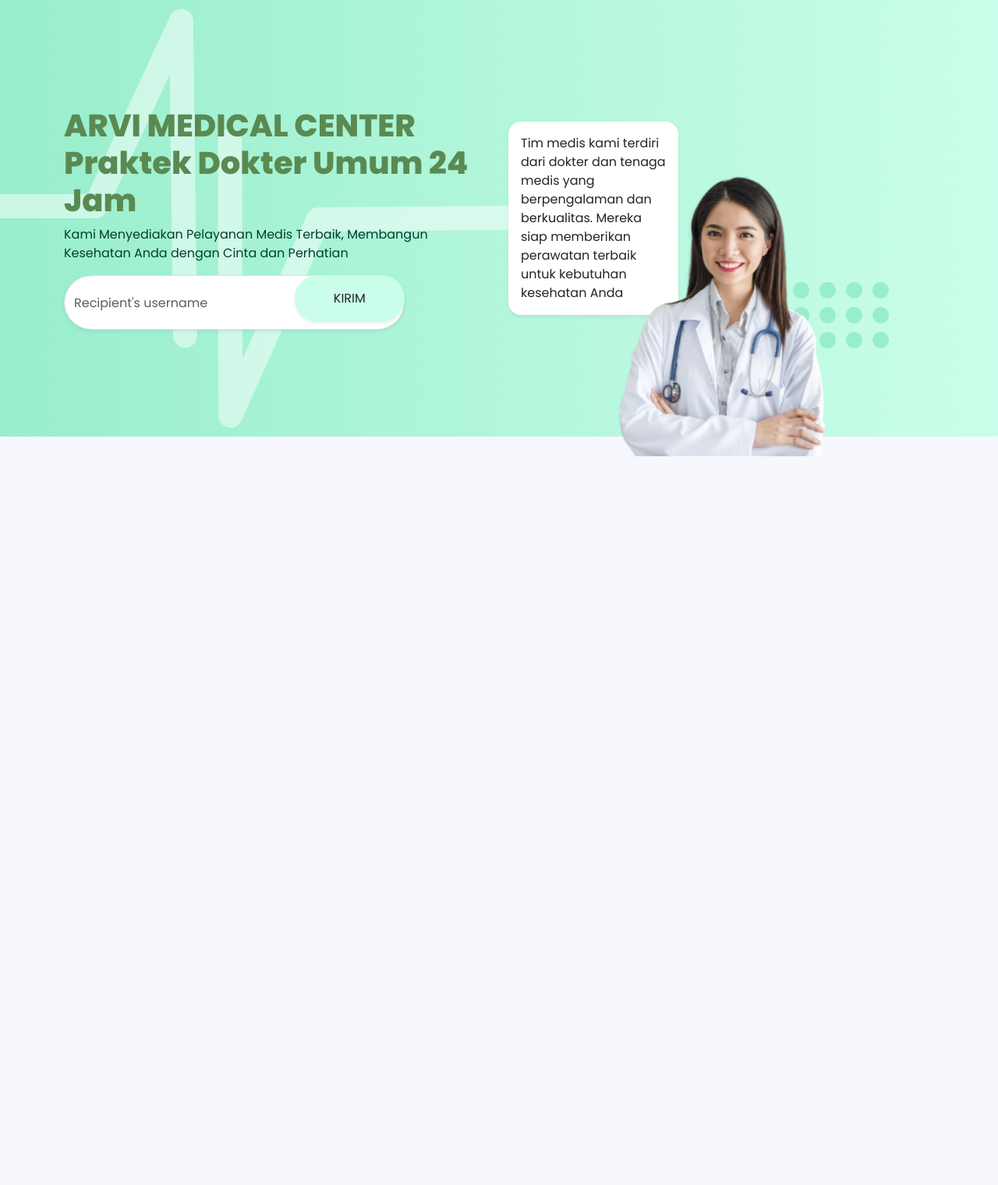
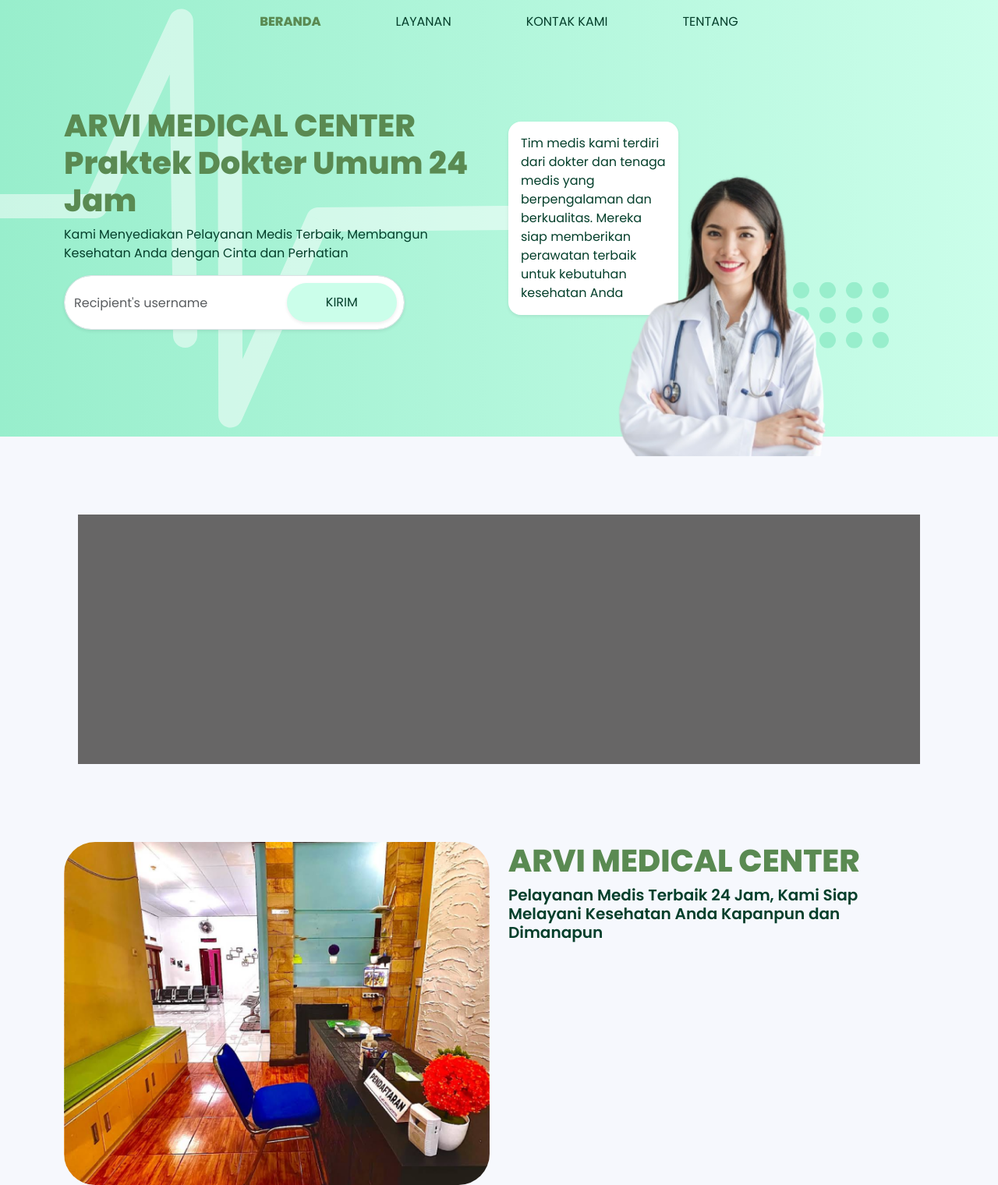
Before and after one commit to akbar-ardiansyah/arvi-medika, a website: page index.html in a window 1280 px wide. Shown: the whole page at 78% size. Before the commit the page ends 800 px from the top, so only its background shows below. Drawn offline with nearby package versions, Linux system fonts and the light colour scheme.

Commit message:
repair page

```diff
--- a/index.html
+++ b/index.html
@@ -4,14 +4,15 @@
 <head>
     <meta charset="UTF-8">
     <meta name="viewport" content="width=device-width, initial-scale=1.0">
-    <link rel="stylesheet" href="node_modules/bootstrap/dist/css/bootstrap.min.css">
-    <link rel="stylesheet" href="style.css">
+    <link rel="stylesheet" href="./node_modules/bootstrap/dist/css/bootstrap.min.css">
+    <link rel="stylesheet" href="./style.css">
+    <link rel="stylesheet" href="https://cdnjs.cloudflare.com/ajax/libs/animate.css/4.1.1/animate.min.css" />
     <title>Document</title>
 </head>
 
 <body>
     <!-- <nav class="navbar navbar-expand-lg bg-body-tertiary"> -->
-    <!-- <nav class="navbar navbar-expand-lg">
+    <nav class="navbar navbar-expand-lg fixed-top">
         <div class="container">
             <button class="navbar-toggler" type="button" data-bs-toggle="collapse" data-bs-target="#navbarNav"
                 aria-controls="navbarNav" aria-expanded="false" aria-label="Toggle navigation">
@@ -34,18 +35,18 @@
                 </ul>
             </div>
         </div>
-    </nav> -->
+    </nav>
     <section id="hero">
         <div class="container">
             <div class="row align-items-center h-70-vh">
                 <div class="col-sm-12 col-lg-6">
-                    <h1 class="leading-text">
+                    <h1 class="leading-text animate__animated animate__bounceInLeft">
                         ARVI MEDICAL CENTER <br>Praktek Dokter Umum 24 Jam
                     </h1>
-                    <p>
+                    <p class="animate__animated animate__bounceInLeft">
                         Kami Menyediakan Pelayanan Medis Terbaik, Membangun Kesehatan Anda dengan Cinta dan Perhatian
                     </p>
-                    <div class="input-groups" style="width: 80%;">
+                    <div class="input-groups animate__animated animate__backInUp">
                         <input type="text" class="form-control shadow-sm rounded-pill"
                             placeholder="Recipient's username">
                         <button class="input-group-text rounded-pill shadow-sm" id="send-button">KIRIM</button>
@@ -62,6 +63,17 @@
                             </div>
                         </div>
                         <div class="position-absolute top-100 start-50 translate-middle">
+                            <!-- <div class="position-absolute top-0 start-0 translate-middle" style="z-index: -1;">
+                                <div class="card border-0 rounded-4 shadow-sm">
+                                    <div class="p-3">
+                                        Tim medis kami terdiri dari dokter dan tenaga medis yang berpengalaman dan
+                                        berkualitas.
+                                        Mereka
+                                        siap memberikan perawatan
+                                        terbaik untuk kebutuhan kesehatan Anda
+                                    </div>
+                                </div>
+                            </div> -->
                             <div class="position-absolute top-50 start-100 translate-middle" style="z-index: -1;">
                                 <svg width="157" height="85" viewBox="0 0 157 85" fill="none"
                                     xmlns="http://www.w3.org/2000/svg">
@@ -112,7 +124,7 @@
                                         fill="#98EECC" />
                                 </svg>
                             </div>
-                            <img src="assets/hero-img.png" class="img-fluid">
+                            <img src="./assets/hero-img.png" class="img-fluid">
                         </div>
                     </div>
                 </div>
@@ -121,10 +133,51 @@
     </section>
 
 
+    <div style="height: 40vh; background: #676666; margin: 100px;"></div>
 
+    <div class="layanan">
+        <div class="container">
+            <div class="row">
+                <div class="col-sm-12 col-lg-6">
+                    <img src="assets/service.png" class="img-fluid">
+                </div>
+                <div class="col-sm-12 col-lg-6">
+                    <div class="h1 leading-text">
+                        ARVI MEDICAL CENTER
+                    </div>
+                    <div class="h5 fw-semibold">
+                        Pelayanan Medis Terbaik 24 Jam, Kami Siap Melayani Kesehatan Anda Kapanpun dan Dimanapun
+                    </div>
+                </div>
+            </div>
+        </div>
+    </div>
 
     <!-- SCRIPT -->
     <script src="node_modules/bootstrap/dist/js/bootstrap.bundle.min.js"></script>
+    <script>
+        var body = document.body;
+        var elements = document.getElementsByClassName("navbar");
+
+        window.addEventListener("scroll", function () {
+            if (window.pageYOffset > 100) {
+                for (var i = 0; i < elements.length; i++) {
+                    elements[i].classList.add("bg-blur");
+                }
+            } else {
+                for (var i = 0; i < elements.length; i++) {
+                    elements[i].classList.remove("bg-blur");
+                }
+            }
+        });
+
+
+        function handleClick() {
+            alert('oke bang');
+        }
+        let button = document.getElementById('send-button');
+        button.onclick = handleClick;
+    </script>
 </body>
 
 </html>
--- a/style.css
+++ b/style.css
@@ -6,15 +6,34 @@ body {
     font-family: 'Poppins', sans-serif;
 }
 
+.nav-item .nav-link {
+    color: #043F2B;
+    margin: 0 40px;
+}
+
+.nav-item .nav-link.active {
+    color: #5A8A52;
+    font-weight: 800;
+}
+
+.bg-blur {
+    backdrop-filter: blur(10px);
+    background-color: #f6f8fd2d;
+}
+
 #hero {
     height: 70vh;
     /* background: linear-gradient(90deg, #98EECC, #CBFEEA);
     background-image: url('assets/hero-bg.svg'); */
-    background: url("assets/hero-bg.svg") center/contain no-repeat, linear-gradient(90deg,
+    background: url("./assets/hero-bg.svg") center/contain no-repeat, linear-gradient(90deg,
             #98EECC,
             #CBFEEA);
     background-position: left;
     background-size: auto;
+}
+
+.card {
+    color: #043F2B;
 }
 
 .h-70-vh {
@@ -27,16 +46,19 @@ body {
 
 .input-groups {
     position: relative;
+    width: 80%;
 }
 
+
 #send-button {
+    color: #043F2B;
     background-color: #CBFEEA;
     padding: 0 50px;
-    height: 60px;
+    height: 50px;
     position: absolute;
-    right: 0;
-    top: 0;
-    bottom: 0;
+    right: 10px;
+    top: 10px;
+    bottom: 10px;
     border: none;
     outline: none;
     z-index: 2;
@@ -46,3 +68,8 @@ body {
     color: #5A8A52;
     font-weight: 800;
 }
+
+
+.layanan img {
+    border-radius: 40px;
+}
```
Also changed, not shown: assets/service.png (added).
